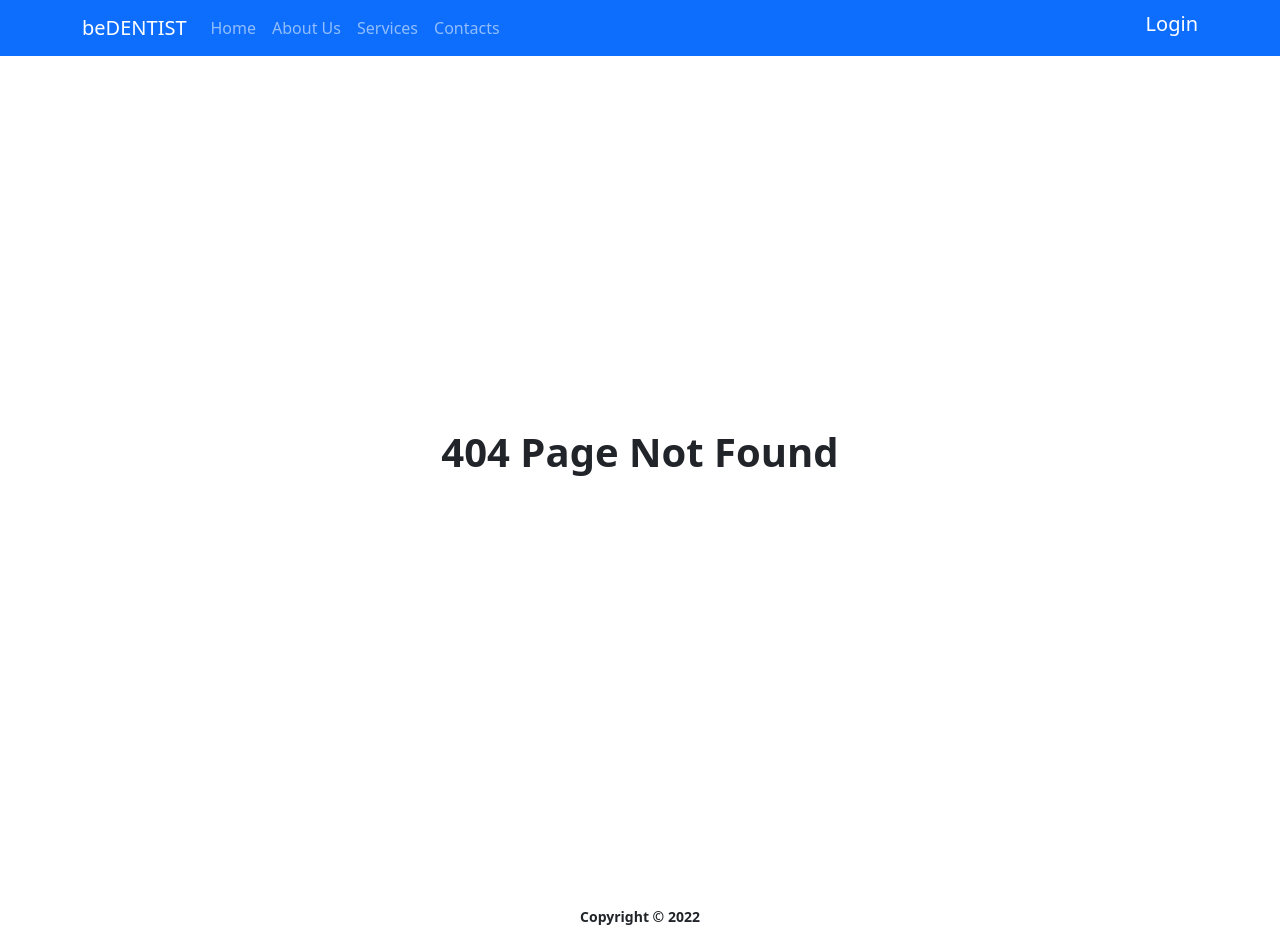
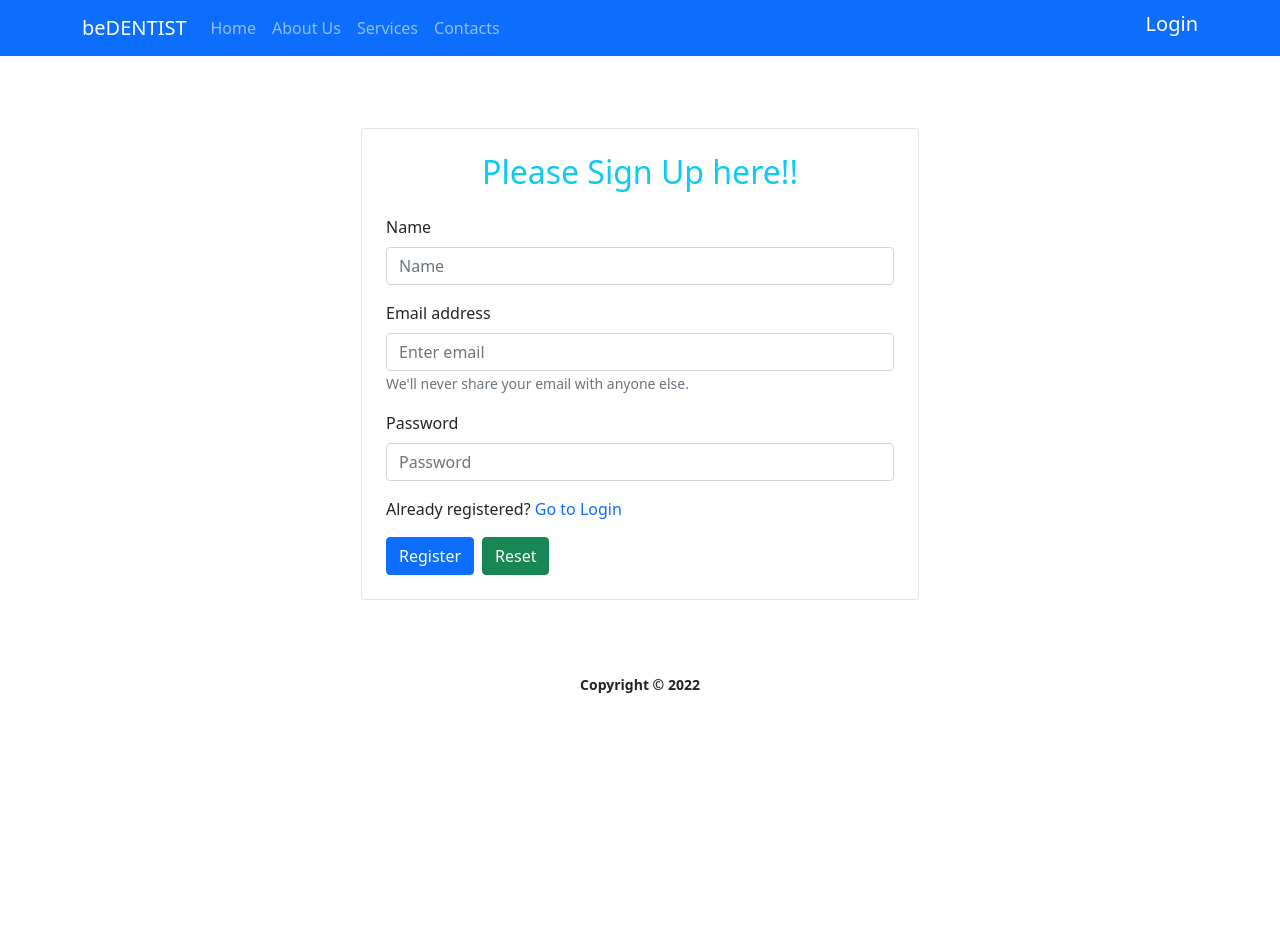
Before and after one commit to rabiulDev/independent-service-provider, a React (Create React App) app: page /signup in a window 1280 px wide. Before the commit this address had no page. After the commit the page ends 800 px from the top, so only its background shows below. Built offline with nearby package versions, Linux system fonts and the light colour scheme.

Commit message:
login and signup added with route

```diff
--- a/package.json
+++ b/package.json
@@ -11,6 +11,7 @@
     "react": "^18.1.0",
     "react-bootstrap": "^2.4.0",
     "react-dom": "^18.1.0",
+    "react-firebase-hooks": "^5.0.3",
     "react-router-dom": "^6.3.0",
     "react-scripts": "5.0.1",
     "web-vitals": "^2.1.4"
--- a/src/pages/Login/Login.js
+++ b/src/pages/Login/Login.js
@@ -0,0 +1,53 @@
+import React, { useState } from 'react'
+import { Button, Col, Container, Form, Row } from 'react-bootstrap';
+import { Link } from 'react-router-dom';
+
+const Login = () => {
+    const [email, setEmail] = useState("");
+    const [password, setPassword] = useState("");
+
+    const handleEmailChange = (e) => {
+        setEmail(e.target.value)
+    }
+
+    const handlePasswordChange = (e) => {
+        setPassword(e.target.value)
+    }
+
+    const handleSubmit = (e) => {
+        e.preventDefault()
+        setEmail("")
+        setPassword("")
+    }
+
+
+    return (
+        <Container className="p-4">
+            <Row>
+                <Col sm={12} lg={6} className="mx-auto border border-1 rounded p-4 mt-5">
+                    <h2 className='text-info text-center mb-4'>Please Login!!</h2>
+                    <Form onSubmit={handleSubmit}>
+                        <Form.Group className="mb-3" controlId="formBasicEmail">
+                            <Form.Label>Email address</Form.Label>
+                            <Form.Control onChange={handleEmailChange} type="email" value={email} placeholder="Enter email" required />
+                            <Form.Text className="text-muted">
+                                We'll never share your email with anyone else.
+                            </Form.Text>
+                        </Form.Group>
+
+                        <Form.Group className="mb-3" controlId="formBasicPassword">
+                            <Form.Label>Password</Form.Label>
+                            <Form.Control onChange={handlePasswordChange} type="password" value={password} placeholder="Password" required />
+                        </Form.Group>
+                        <p>New here? <Link to="/signup" className='text-decoration-none'>Go to signup!</Link></p>
+                        <Button className='me-2' variant="primary" type="submit">
+                            Login
+                        </Button>
+
+                    </Form>
+                </Col>
+            </Row>
+        </Container>
+    )
+}
+export default Login
--- a/src/pages/Routers.js
+++ b/src/pages/Routers.js
@@ -2,8 +2,10 @@ import React from 'react'
 import { Route, Routes } from 'react-router-dom'
 import ContactUs from './ContactUs/ContactUs'
 import Home from './Home/Home'
+import Login from './Login/Login'
 import Services from './Services/Services'
 import NotFound from './Shared/NotFound'
+import SignUP from './SignUp/SignUP'
 
 const Routers = () => {
     return (
@@ -11,6 +13,8 @@ const Routers = () => {
             <Route path='/' element={< Home />} />
             <Route path='/services' element={<Services />} />
             <Route path='/contacts' element={<ContactUs />} />
+            <Route path='/login' element={<Login />} />
+            <Route path='/signup' element={<SignUP />} />
             <Route path='/*' element={<NotFound />} />
         </Routes>
     )
--- a/src/pages/SignUp/SignUP.js
+++ b/src/pages/SignUp/SignUP.js
@@ -0,0 +1,77 @@
+import React, { useState } from 'react'
+import { Button, Col, Container, Form, Row, } from 'react-bootstrap'
+import { Link } from 'react-router-dom';
+
+const SignUP = () => {
+    const [name, setName] = useState("");
+    const [email, setEmail] = useState("");
+    const [password, setPassword] = useState("");
+
+    const handleNameChange = (e) => {
+        setName(e.target.value)
+    }
+
+    const handleEmailChange = (e) => {
+        setEmail(e.target.value)
+    }
+
+    const handlePasswordChange = (e) => {
+        setPassword(e.target.value)
+    }
+
+    const handleReset = () => {
+        setName("")
+        setEmail("")
+        setPassword("")
+    }
+    const handleSubmit = (e) => {
+        e.preventDefault()
+        // createUserWithEmailAndPassword(auth, email, password)
+        // .then(result => {
+        //   const user = result.user;
+        //   setUser(user)
+        // })
+        // .catch(err => {
+        //   console.error(err)
+        // })
+        setName("")
+        setEmail("")
+        setPassword("")
+    }
+    return (
+        <Container className='p-4'>
+            <Row>
+                <Col sm={12} lg={6} className=" mx-auto border border-1 rounded p-4 mt-5">
+                    <h2 className='text-info text-center mb-4'>Please Sign Up here!!</h2>
+                    <Form onSubmit={handleSubmit}>
+                        <Form.Group className="mb-3" controlId="formBasicText">
+                            <Form.Label>Name</Form.Label>
+                            <Form.Control onChange={handleNameChange} type="text" value={name} placeholder="Name" />
+                        </Form.Group>
+                        <Form.Group className="mb-3" controlId="formBasicEmail">
+                            <Form.Label>Email address</Form.Label>
+                            <Form.Control onChange={handleEmailChange} type="email" value={email} placeholder="Enter email" required />
+                            <Form.Text className="text-muted">
+                                We'll never share your email with anyone else.
+                            </Form.Text>
+                        </Form.Group>
+
+                        <Form.Group className="mb-3" controlId="formBasicPassword">
+                            <Form.Label>Password</Form.Label>
+                            <Form.Control onChange={handlePasswordChange} type="password" value={password} placeholder="Password" required />
+                        </Form.Group>
+                        <p>Already registered? <Link to="/login" className="text-decoration-none">Go to Login</Link></p>
+                        <Button className='me-2' variant="primary" type="submit">
+                            Register
+                        </Button>
+                        <Button variant="success" onClick={handleReset}>
+                            Reset
+                        </Button>
+                    </Form>
+                </Col>
+            </Row>
+        </Container>
+    )
+}
+
+export default SignUP
```
Also changed, not shown: 1 other file (tests, documents, lock files or other folders).
